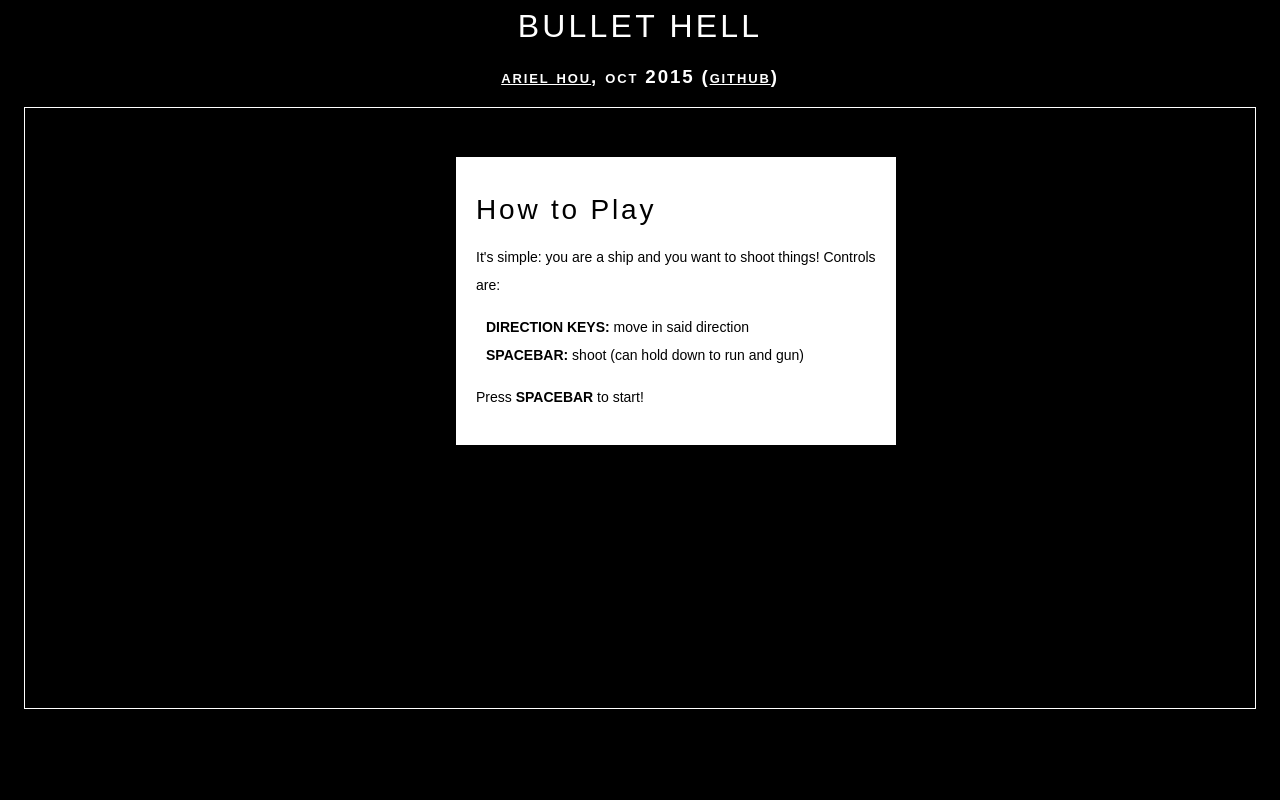
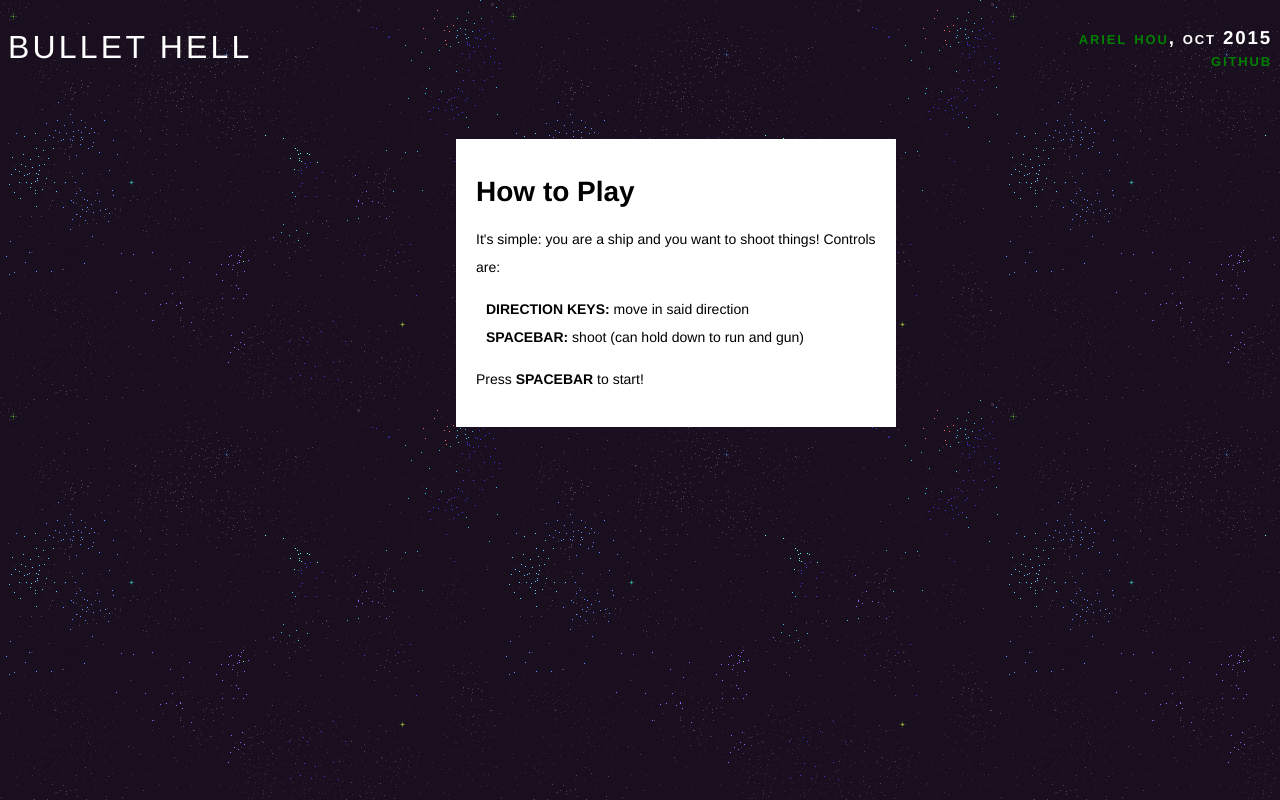
Before and after one commit to diiiefiend/bullethell, a plain HTML site: page index.html in a window 1280 px wide. Drawn offline with Linux system fonts and the light colour scheme.

Commit message:
Split game into foreground and background canvas.

```diff
--- a/index.html
+++ b/index.html
@@ -16,67 +16,15 @@
   <script src="lib/enemyB.js"></script>
   <script src="lib/game.js"></script>
   <script src="lib/gameView.js"></script>
-  <style>
-  body{
-    text-align: center;
-    background: black;
-    color: white;
-    font-family: arial, sans-serif;
-  }
 
-  canvas#main{
-    border: 1px solid white;
-    background: black;
-  }
-
-  canvas#temp{
-    display: none;
-  }
-
-  #instructs{
-    display: block;
-    position: fixed;
-    z-index: 1;
-    text-align: left;
-    width: 400px;
-    color: black;
-    margin: 50px 35vw;
-    background: white;
-    padding: 20px;
-    font-size: 14px;
-    line-height: 200%;
-  }
-
-  h1{
-    letter-spacing: 0.1em;
-    font-weight: normal;
-  }
-
-  h3{
-    text-transform: lowercase;
-    font-variant: small-caps;
-    letter-spacing: .1em;
-  }
-
-  strong{
-    text-transform: uppercase;
-  }
-
-  ul{
-    list-style: none;
-    padding-left: 10px;
-  }
-
-  a{
-    color: white;
-  }
-  </style>
+  <link href="style.css" rel="stylesheet">
 </head>
 <body>
-  <h1>BULLET HELL</h1>
-  <h3><a href="http://arielity.net">Ariel Hou</a>, Oct 2015
-    (<a href="http://github.com/diiiefiend/bullethell">Github</a>)</h3>
-
+  <div id="header">
+    <h1>BULLET HELL</h1>
+    <h3><a href="http://arielity.net">Ariel Hou</a>, Oct 2015<br>
+      <a href="http://github.com/diiiefiend/bullethell">Github</a></h3>
+  </div>
 
   <div id="instructs">
     <h1>How to Play</h1>
@@ -90,7 +38,8 @@
       <p>Press <strong>spacebar</strong> to start!</p>
   </div>
 
-  <canvas id="main"></canvas>
+  <canvas id="main-bg"></canvas>
+  <canvas id="main-fg"></canvas>
   <canvas id="temp"></canvas>
 
 
@@ -102,24 +51,29 @@
   <audio id="xplodeFX" src="audio/explosion.mp3" preload="auto"></audio>
 
   <script>
-    var canvasEl = document.getElementById("main");
+    var bgcanvasEl = document.getElementById("main-bg");
+    var fgcanvasEl = document.getElementById("main-fg");
     var tempCanvasEl = document.getElementById("temp");
 
-    canvasEl.width = window.innerWidth-50;
-    canvasEl.height = window.innerHeight-200;
+    bgcanvasEl.width = window.innerWidth;
+    bgcanvasEl.height = window.innerHeight-200;
+
+    fgcanvasEl.width = window.innerWidth;
+    fgcanvasEl.height = window.innerHeight-200;
 
     tempCanvasEl.width = 500;
     tempCanvasEl.height = 400;
 
     var game = new window.BHGame.Game();
-    var ctxt = canvasEl.getContext('2d');
+    var bgctxt = bgcanvasEl.getContext('2d');
+    var fgctxt = fgcanvasEl.getContext('2d');
 
     $(document).keydown(function (e){
       if(e.keyCode === 32){
         $("#instructs").toggle();
         $(document).unbind("keydown");         //unbind initial spacebar event
 
-        var gameView = new window.BHGame.GameView(game, ctxt, tempCanvasEl);
+        var gameView = new window.BHGame.GameView(game, bgctxt, fgctxt, tempCanvasEl);
 
         window.BHGame.Resources.load([
             'img/bg.png',
--- a/lib/bullet.js
+++ b/lib/bullet.js
@@ -44,10 +44,8 @@
 
   BHGame.Util.inherits(Bullet, BHGame.MovingObject);
 
-  Bullet.prototype.draw = function (ctxt) {
+  Bullet.prototype.draw = function (fgctxt) {
     var img = window.BHGame.Resources.get('img/bullet_sprite.png');
-    window.BHGame.MovingObject.prototype.render.call(this, ctxt, img);
-
-    ctxt.restore();
+    window.BHGame.MovingObject.prototype.render.call(this, fgctxt, img);
   }
 })();
--- a/lib/enemy1.js
+++ b/lib/enemy1.js
@@ -84,9 +84,9 @@
     };
   };
 
-  Enemy1.prototype.draw = function (){
+  Enemy1.prototype.draw = function (fgctxt){
     var img = window.BHGame.Resources.get('img/enemy1.png');
-    window.BHGame.MovingObject.prototype.render.call(this, ctxt, img);
+    window.BHGame.MovingObject.prototype.render.call(this, fgctxt, img);
 
     // for debugging the hitbox
     // window.BHGame.MovingObject.prototype.draw.call(this, ctxt);
--- a/lib/enemy2.js
+++ b/lib/enemy2.js
@@ -51,9 +51,9 @@
     };
   };
 
-  Enemy2.prototype.draw = function (){
+  Enemy2.prototype.draw = function (fgctxt){
     var img = window.BHGame.Resources.get('img/enemy2.png');
-    window.BHGame.MovingObject.prototype.render.call(this, ctxt, img);
+    window.BHGame.MovingObject.prototype.render.call(this, fgctxt, img);
 
     // for debugging the hitbox
     // window.BHGame.MovingObject.prototype.draw.call(this, ctxt);
--- a/lib/enemyB.js
+++ b/lib/enemyB.js
@@ -78,9 +78,9 @@
     };
   };
 
-  EnemyB.prototype.draw = function (){
+  EnemyB.prototype.draw = function (fgctxt){
     var img = window.BHGame.Resources.get('img/boss.png');
-    window.BHGame.MovingObject.prototype.render.call(this, ctxt, img);
+    window.BHGame.MovingObject.prototype.render.call(this, fgctxt, img);
 
     // for debugging the hitbox
     // window.BHGame.MovingObject.prototype.draw.call(this, ctxt);
--- a/lib/enemyBullet.js
+++ b/lib/enemyBullet.js
@@ -56,10 +56,9 @@
 
   BHGame.Util.inherits(EnemyBullet, BHGame.MovingObject);
 
-  EnemyBullet.prototype.draw = function (ctxt) {
+  EnemyBullet.prototype.draw = function (fgctxt) {
     var img = window.BHGame.Resources.get('img/bullet_sprite.png');
-    window.BHGame.MovingObject.prototype.render.call(this, ctxt, img);
-    //figure out how to do strobing bullet animation
+    window.BHGame.MovingObject.prototype.render.call(this, fgctxt, img);
 
     // for debugging the hitbox
     // window.BHGame.MovingObject.prototype.draw.call(this, ctxt);
--- a/lib/enemyHomingBullet.js
+++ b/lib/enemyHomingBullet.js
@@ -16,9 +16,9 @@
     window.BHGame.MovingObject.prototype.move.call(this);
   },
 
-  EnemyHomingBullet.prototype.draw = function (ctxt) {
+  EnemyHomingBullet.prototype.draw = function (fgctxt) {
 
     // for debugging the hitbox
-    window.BHGame.MovingObject.prototype.draw.call(this, ctxt);
+    window.BHGame.MovingObject.prototype.draw.call(this, fgctxt);
   }
 })();
--- a/lib/ship.js
+++ b/lib/ship.js
@@ -30,9 +30,9 @@
 
   BHGame.Util.inherits(Ship, BHGame.MovingObject);
 
-  Ship.prototype.draw = function (ctxt) {
+  Ship.prototype.draw = function (fgctxt) {
     var img = window.BHGame.Resources.get('img/ship_sprite.png');
-    window.BHGame.MovingObject.prototype.render.call(this, ctxt, img);
+    window.BHGame.MovingObject.prototype.render.call(this, fgctxt, img);
 
     // for debugging the hitbox
     // window.BHGame.MovingObject.prototype.draw.call(this, ctxt);
--- /dev/null
+++ b/style.css
@@ -0,0 +1,70 @@
+body{
+  background: url("img/bg.png");
+  color: white;
+  font-family: "helvetica neue",  "arial", sans-serif;
+}
+
+canvas#main-bg{
+  position: absolute;
+  z-index: 0;
+}
+
+canvas#main-fg{
+  position: absolute;
+  z-index: 1;
+}
+
+canvas#temp{
+  display: none;
+}
+
+#instructs{
+  display: block;
+  position: fixed;
+  z-index: 10;
+  text-align: left;
+  width: 400px;
+  color: black;
+  margin: 50px 35vw;
+  background: white;
+  padding: 20px;
+  font-size: 14px;
+  line-height: 200%;
+}
+
+#header h1{
+  letter-spacing: 0.1em;
+  font-weight: normal;
+  float: left;
+}
+
+#header h3{
+  text-transform: lowercase;
+  font-variant: small-caps;
+  letter-spacing: .1em;
+  float: right;
+  text-align: right;
+}
+
+#header:after{
+  content: "";
+  display: block;
+  clear: both;
+}
+
+strong{
+  text-transform: uppercase;
+}
+
+ul{
+  list-style: none;
+  padding-left: 10px;
+}
+
+a{
+  color: green;
+  text-decoration: none;
+}
+a:hover{
+  color: white;
+}
```
Also changed, not shown: lib/game.js, lib/gameView.js, lib/movingObject.js.
